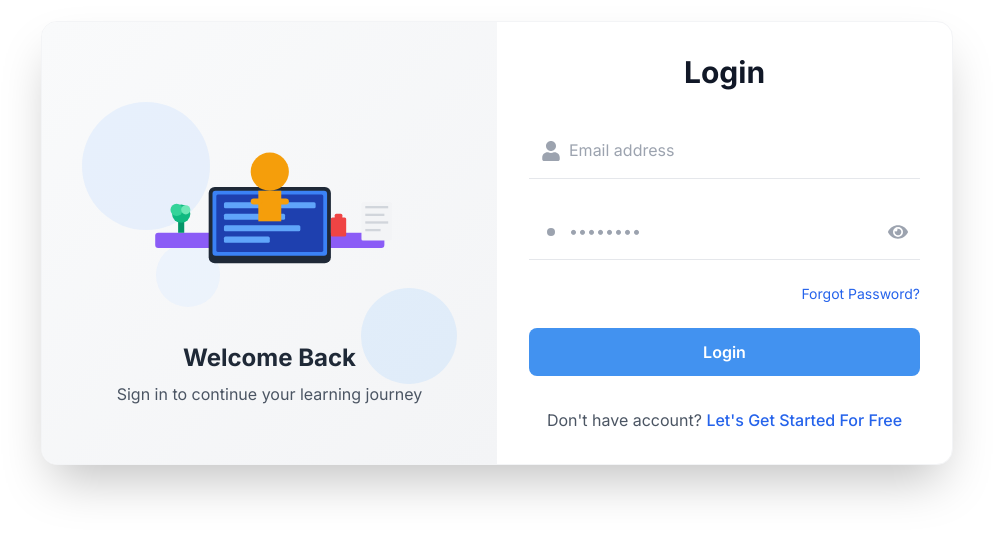
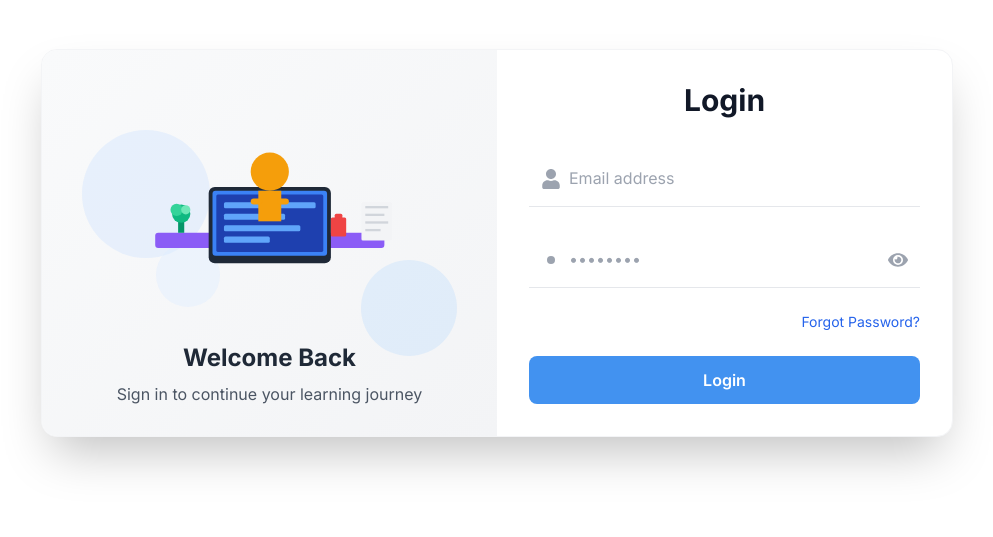
Before and after one commit to Georgeygigz/centrix-frontend, a React (Create React App) app: page / in a window 1280 px wide. Shown: the part 157-694 px from the top of the page, without its empty margins (143-1136 px from the left). Built offline with nearby package versions, Linux system fonts and the light colour scheme; no server answers.

Commit message:
temporaly remove signup link

```diff
--- a/src/components/Auth/LoginForm.tsx
+++ b/src/components/Auth/LoginForm.tsx
@@ -118,8 +118,8 @@
             </button>
           </form>
 
-          {/* Sign Up Link */}
-          <div className="mt-8 text-center">
+          {/* Sign Up Link - Temporarily commented out for manual user creation */}
+          {/* <div className="mt-8 text-center">
             <p className="text-gray-600">
               Don't have account?{' '}
               <button
@@ -131,7 +131,7 @@
                 Let's Get Started For Free
               </button>
             </p>
-          </div>
+          </div> */}
             </div>
           </div>
         </div>
```
